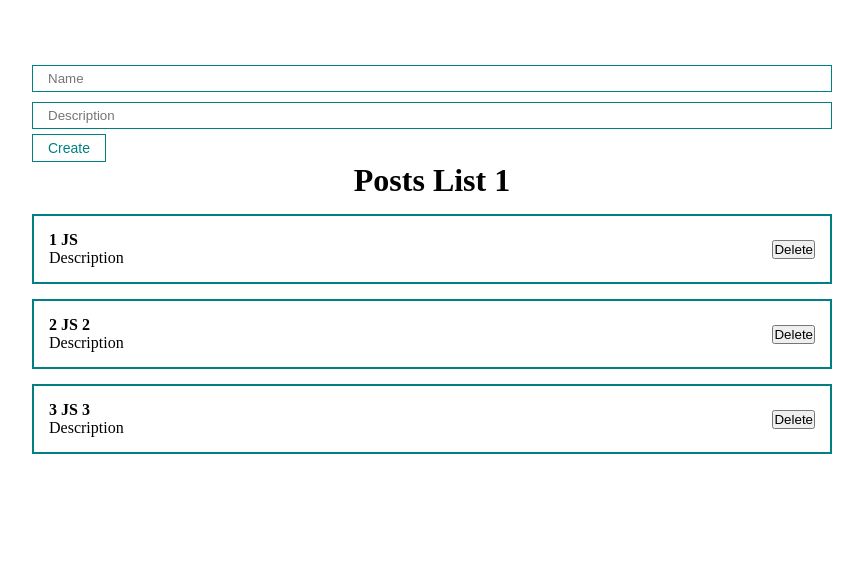
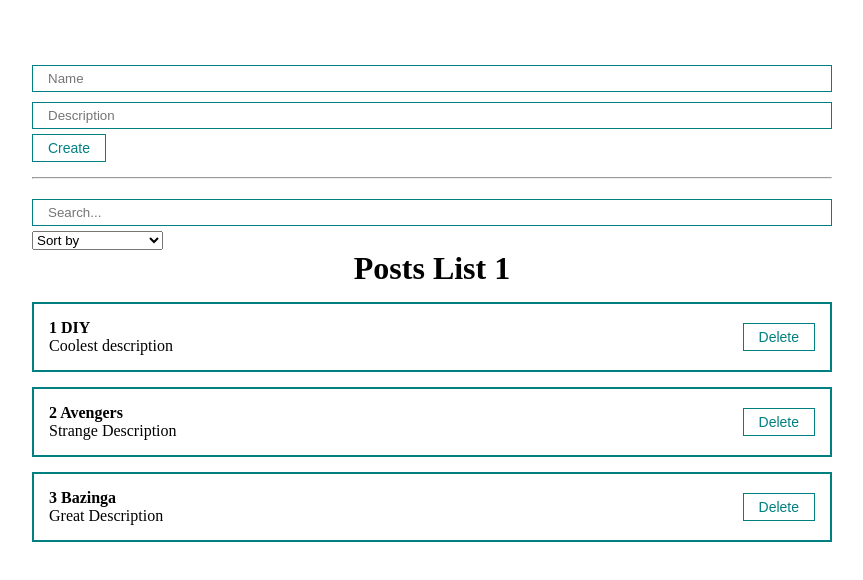
Before and after one commit to SergeevaValeriya/fund-course, a React (Create React App) app: page / in a window 1280 px wide. Shown: the top 580 px of the page, without its empty margins (208-1071 px from the left). Built offline with nearby package versions, Linux system fonts and the light colour scheme.

Commit message:
Added search and sorting

```diff
--- a/src/App.js
+++ b/src/App.js
@@ -1,24 +1,47 @@
-import React, { useState } from "react";
+import React, {useMemo, useState} from "react";
 import "./styles/App.css"
 import PostsList from "./components/PostsList";
 import PostForm from "./components/PostForm";
+import PostFilter from "./components/PostFilter";
 
 function App() {
     const [posts, setPosts] = useState([
-        {id: 1, title: "JS", body: "Description"},
-        {id: 2, title: "JS 2", body: "Description"},
-        {id: 3, title: "JS 3", body: "Description"}
+        {id: 1, title: "DIY", body: "Coolest description"},
+        {id: 2, title: "Avengers", body: "Strange Description"},
+        {id: 3, title: "Bazinga", body: "Great Description"}
     ]);
+    const [filter, setFilter] = useState({sort: '', query: ''});
+
+    const sortedPosts = useMemo(() => {
+        console.log('Sorted posts function worked');
+        if(filter.sort) {
+            return [...posts].sort((a,b) => a[filter.sort].localeCompare(b[filter.sort]));
+        }
+        return posts;
+    }, [filter.sort, posts]);
+
+    const sortedAndSearchedPosts = useMemo(() => {
+        return sortedPosts.filter(post => post.title.toLowerCase().includes(filter.query.toLowerCase()))
+    }, [filter.query, sortedPosts]);
 
     const createPost = (newPost) => {
         setPosts([...posts, newPost])
     }
 
+    const removePost = (post) => {
+        setPosts(posts.filter(p => p.id !== post.id))
+    }
+
+
     return (
     <div className="App">
         <PostForm create={createPost} />
-        <PostsList posts={posts} title="Posts List 1" />
-
+        <hr style={{margin: '15px 0'}} />
+        <PostFilter
+            filter={filter}
+            setFilter={setFilter}
+        />
+        <PostsList remove={removePost} posts={sortedAndSearchedPosts} title="Posts List 1" />
     </div>
     );
 };
--- /dev/null
+++ b/src/components/PostFilter.jsx
@@ -0,0 +1,26 @@
+import React from 'react';
+import MyInput from "./UI/input/MyInput";
+import MySelect from "./UI/select/MySelect";
+
+const PostFilter = ({filter, setFilter}) => {
+    return (
+        <div>
+            <MyInput
+                value={filter.query}
+                onChange={e => setFilter({...filter, query: e.target.value})}
+                placeholder="Search..."
+            />
+            <MySelect
+                value={filter.sort}
+                onChange={selectedSort => setFilter({...filter, sort: selectedSort})}
+                defaultValue="Sort by"
+                options={[
+                    {value: 'title', name: 'sort by name'},
+                    {value: 'body', name: 'sort by description'},
+                ]}
+            />
+        </div>
+    );
+};
+
+export default PostFilter;
--- a/src/components/PostItem.jsx
+++ b/src/components/PostItem.jsx
@@ -1,4 +1,5 @@
 import React from 'react';
+import MyButton from "./UI/button/MyButton";
 
 const PostItem = (props) => {
     return (
@@ -10,7 +11,7 @@
                 </div>
             </div>
             <div className="post__btns">
-                <button>Delete</button>
+                <MyButton onClick={() => props.remove(props.post)} >Delete</MyButton>
             </div>
         </div>
     );
--- a/src/components/PostsList.jsx
+++ b/src/components/PostsList.jsx
@@ -1,14 +1,21 @@
 import React from 'react';
 import PostItem from "./PostItem";
 
-const PostsList = ({posts, title}) => {
+const PostsList = ({posts, title, remove}) => {
+    if (!posts.length) {
+        return (
+            <h1 style={{textAlign: 'center'}}>
+                Posts not found
+            </h1>
+        )
+    }
     return (
         <div>
             <h1 style={{ textAlign: 'center' }}>
                 {title}
             </h1>
             {posts.map((post, index) =>
-                <PostItem number={index + 1} post={post} key={post.id} />
+                <PostItem remove={remove} number={index + 1} post={post} key={post.id} />
             )}
         </div>
     );
--- /dev/null
+++ b/src/components/UI/select/MySelect.jsx
@@ -0,0 +1,19 @@
+import React from 'react';
+
+const MySelect = ({options, defaultValue, value, onChange}) => {
+    return (
+        <select
+        value={value}
+        onChange={event => onChange(event.target.value)}
+        >
+            <option value="" disabled>{defaultValue}</option>
+            {options.map(option =>
+                <option key={option.value} value={option.value}>
+                    {option.name}
+                </option>
+            )}
+        </select>
+    );
+};
+
+export default MySelect;
```
